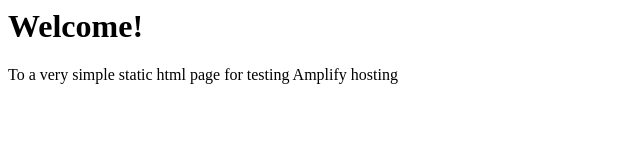
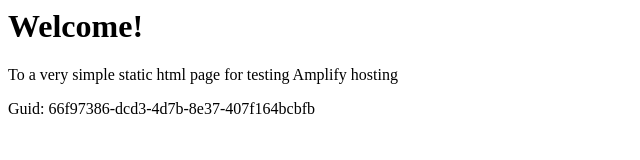
Before and after one commit to aws-aemilia-nrt/Github-PR-Commit-Integration-Test-DoNotTouch-GithubWebhookPreviewCanaryTest-v1-prod-ap-northeast-1, a website: page src/index.html in a window 1280 px wide. Shown: the whole page, without its empty margins (0-640 px from the left). Drawn offline with Linux system fonts and the light colour scheme.

Commit message:
commit from integ tests

```diff
--- a/src/index.html
+++ b/src/index.html
@@ -1,3 +1,5 @@
+
+
 <html lang="en">
 
 <head>
@@ -10,6 +12,6 @@
 <body>
     <h1>Welcome!</h1>
     <p>To a very simple static html page for testing Amplify hosting</p>
-</body>
+    <p>Guid: 66f97386-dcd3-4d7b-8e37-407f164bcbfb</p></body>
 
 </html>
```
